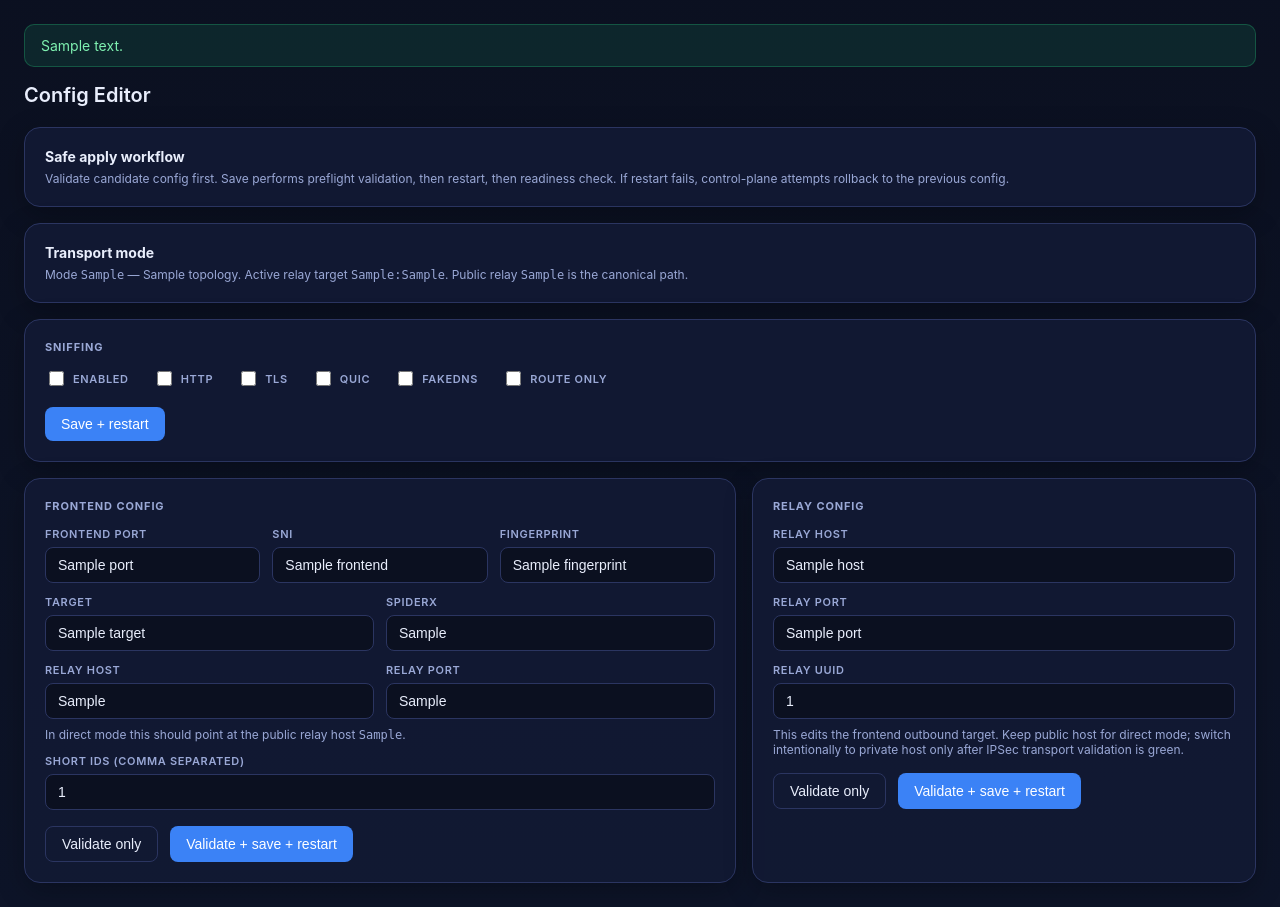
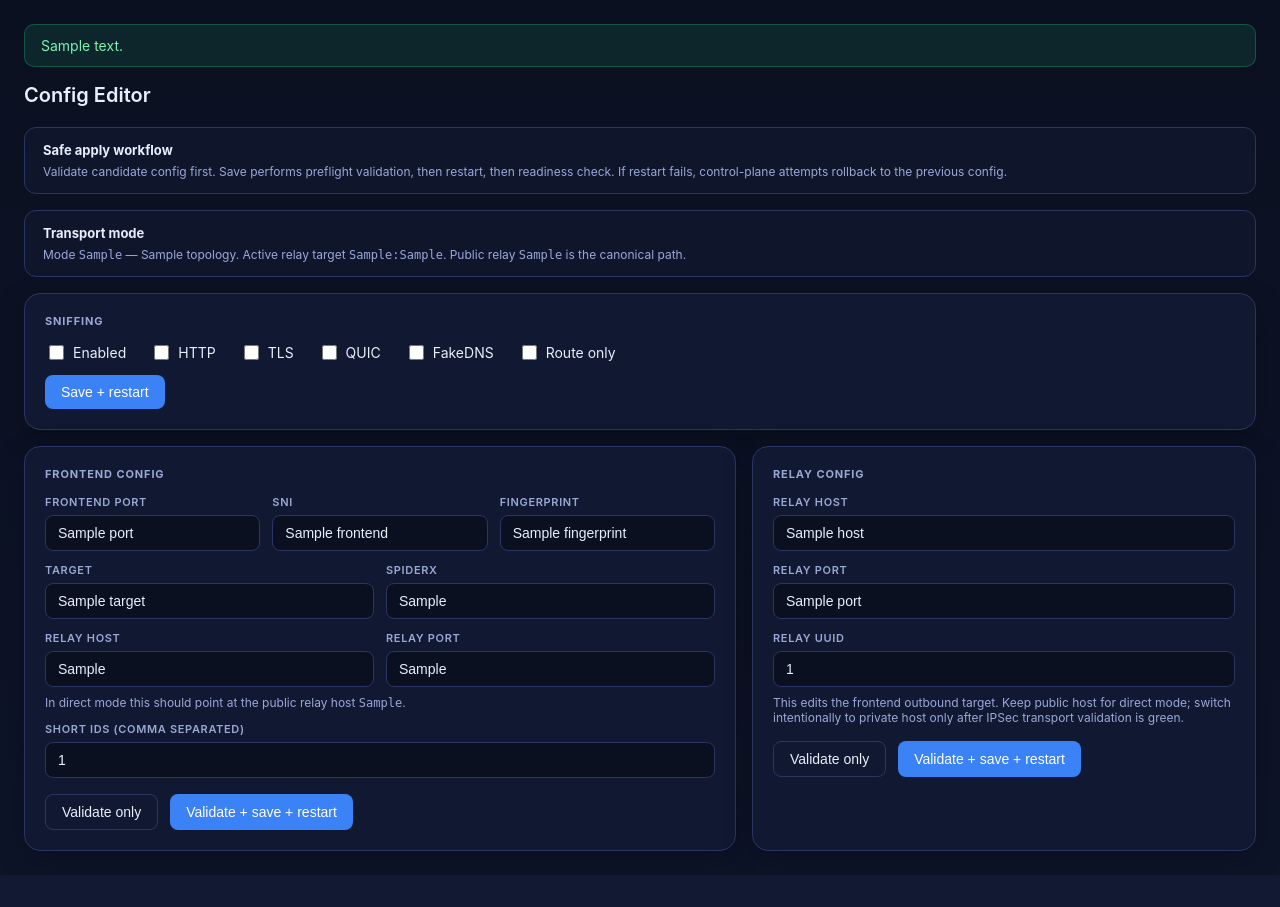
Before and after one commit to whowho-agent/control-panel, a Python web app: template app/templates/config.html in a window 1280 px wide. Shown: the part 59-966 px from the top of the page. After the commit the page ends 934 px from the top, so only its background shows below. Run offline with Jinja, Linux system fonts and the light colour scheme; the template is opened without the code that fills it: most values are stand-ins (such as "Sample title", 1, 10 or a date in 2020).

Commit message:
feat: Phase 2 UI/UX — CSS utilities, component classes, inline style cleanup
- Add spacing utilities: mt-6/8/12/16, mb-4/6/16, mr-6, ml-auto
- Add layout utilities: flex, flex-wrap, items-center/end, gap-6/12/24, nowrap, font-600
- Add component classes: info-card, tab-btn/active, check-row, check-label, form-actions, node-label
- config.html: info-card for info blocks, check-row/check-label for sniffing, form-actions for button rows
- dashboard.html: node-label, mb-4/6, mt-12 replace inline styles
- clients.html: tab-btn for 1m/3m/5m, nowrap on td, ml-auto on counter, flex utilities on activity header

```diff
--- a/app/templates/base.html
+++ b/app/templates/base.html
@@ -52,6 +52,34 @@
     tbody tr:hover { background:rgba(255,255,255,.03); }
     code { font-size:12px; word-break:break-all; color:var(--muted); }
     a { color:var(--link); }
+    /* spacing */
+    .mt-6  { margin-top:6px; }
+    .mt-8  { margin-top:8px; }
+    .mt-12 { margin-top:12px; }
+    .mt-16 { margin-top:16px; }
+    .mb-4  { margin-bottom:4px; }
+    .mb-6  { margin-bottom:6px; }
+    .mb-16 { margin-bottom:16px; }
+    .mr-6  { margin-right:6px; }
+    .ml-auto { margin-left:auto; }
+    /* layout */
+    .flex        { display:flex; }
+    .flex-wrap   { flex-wrap:wrap; }
+    .items-center { align-items:center; }
+    .items-end   { align-items:flex-end; }
+    .gap-6  { gap:6px; }
+    .gap-12 { gap:12px; }
+    .gap-24 { gap:24px; }
+    .nowrap { white-space:nowrap; }
+    .font-600 { font-weight:600; }
+    /* components */
+    .info-card { background:rgba(18,25,51,.6); border:1px solid var(--line); border-radius:12px; padding:14px 18px; font-size:13px; }
+    .tab-btn { padding:4px 10px; font-size:12px; border-radius:6px; border:1px solid var(--line); background:transparent; color:var(--text); text-decoration:none; }
+    .tab-btn.active { background:var(--panel2); color:var(--link); }
+    .check-row { display:flex; gap:24px; flex-wrap:wrap; align-items:center; }
+    .check-label { display:flex; align-items:center; gap:6px; cursor:pointer; font-size:14px; font-weight:normal; color:var(--text); text-transform:none; letter-spacing:normal; margin-bottom:0; }
+    .form-actions { display:flex; gap:12px; margin-top:16px; }
+    .node-label { font-weight:600; margin:6px 0 8px; }
   </style>
 </head>
 <body>
--- a/app/templates/config.html
+++ b/app/templates/config.html
@@ -1,13 +1,13 @@
 {% extends 'base.html' %}
 {% block content %}
 <h1>Config Editor</h1>
-<div class="card" style="margin-bottom:16px;">
+<div class="info-card mb-16">
   <div><strong>Safe apply workflow</strong></div>
-  <div class="small" style="margin-top:6px;">Validate candidate config first. Save performs preflight validation, then restart, then readiness check. If restart fails, control-plane attempts rollback to the previous config.</div>
+  <div class="small mt-6">Validate candidate config first. Save performs preflight validation, then restart, then readiness check. If restart fails, control-plane attempts rollback to the previous config.</div>
 </div>
-<div class="card" style="margin-bottom:16px;">
+<div class="info-card mb-16">
   <div><strong>Transport mode</strong></div>
-  <div class="small" style="margin-top:6px;">
+  <div class="small mt-6">
     Mode <code>{{ topology.transport_mode }}</code> — {{ topology.transport_label }}.
     Active relay target <code>{{ topology.active_relay_host }}:{{ topology.active_relay_port }}</code>.
     {% if topology.ipsec_expected %}
@@ -17,36 +17,36 @@
     {% endif %}
   </div>
 </div>
-<div class="card" style="margin-bottom:16px;">
-  <h2 style="margin-top:0;">Sniffing</h2>
+<div class="card mb-16">
+  <h2>Sniffing</h2>
   <form method="post" action="/config/sniffing">
-    <div style="display:flex;gap:24px;flex-wrap:wrap;align-items:center;">
-      <label style="display:flex;align-items:center;gap:6px;cursor:pointer;">
+    <div class="check-row">
+      <label class="check-label">
         <input type="checkbox" name="sniffing_enabled" value="on" {% if sniffing.enabled %}checked{% endif %} />
         Enabled
       </label>
-      <label style="display:flex;align-items:center;gap:6px;cursor:pointer;">
+      <label class="check-label">
         <input type="checkbox" name="sniffing_http" value="on" {% if 'http' in sniffing.dest_override %}checked{% endif %} />
         HTTP
       </label>
-      <label style="display:flex;align-items:center;gap:6px;cursor:pointer;">
+      <label class="check-label">
         <input type="checkbox" name="sniffing_tls" value="on" {% if 'tls' in sniffing.dest_override %}checked{% endif %} />
         TLS
       </label>
-      <label style="display:flex;align-items:center;gap:6px;cursor:pointer;">
+      <label class="check-label">
         <input type="checkbox" name="sniffing_quic" value="on" {% if 'quic' in sniffing.dest_override %}checked{% endif %} />
         QUIC
       </label>
-      <label style="display:flex;align-items:center;gap:6px;cursor:pointer;">
+      <label class="check-label">
         <input type="checkbox" name="sniffing_fakedns" value="on" {% if 'fakedns' in sniffing.dest_override %}checked{% endif %} />
         FakeDNS
       </label>
-      <label style="display:flex;align-items:center;gap:6px;cursor:pointer;">
+      <label class="check-label">
         <input type="checkbox" name="sniffing_route_only" value="on" {% if sniffing.route_only %}checked{% endif %} />
         Route only
       </label>
     </div>
-    <div style="margin-top:12px;">
+    <div class="mt-12">
       <button type="submit">Save + restart</button>
     </div>
   </form>
@@ -69,7 +69,7 @@
           <input id="frontend_fp" name="frontend_fp" value="{{ frontend.fingerprint }}" />
         </div>
       </div>
-      <div style="display:grid;grid-template-columns:1fr 1fr;gap:12px;margin-top:12px;">
+      <div style="display:grid;grid-template-columns:1fr 1fr;gap:12px;" class="mt-12">
         <div>
           <label for="frontend_target">Target</label>
           <input id="frontend_target" name="frontend_target" value="{{ frontend.target }}" />
@@ -79,7 +79,7 @@
           <input id="frontend_spider" name="frontend_spider" value="{{ frontend.spider_x }}" />
         </div>
       </div>
-      <div style="display:grid;grid-template-columns:1fr 1fr;gap:12px;margin-top:12px;">
+      <div style="display:grid;grid-template-columns:1fr 1fr;gap:12px;" class="mt-12">
         <div>
           <label for="relay_host">Relay host</label>
           <input id="relay_host" name="relay_host" value="{{ frontend.relay_host }}" />
@@ -89,18 +89,18 @@
           <input id="relay_port" name="relay_port" value="{{ frontend.relay_port }}" />
         </div>
       </div>
-      <div class="small" style="margin-top:8px;">
+      <div class="small mt-8">
         {% if topology.ipsec_expected %}
           In IPSec mode this should normally point at the private relay host <code>{{ topology.relay_private_host or '-' }}</code> after transport validation and cutover.
         {% else %}
           In direct mode this should point at the public relay host <code>{{ topology.relay_public_host or '-' }}</code>.
         {% endif %}
       </div>
-      <div style="margin-top:12px;">
+      <div class="mt-12">
         <label for="frontend_shortids">Short IDs (comma separated)</label>
         <input id="frontend_shortids" name="frontend_shortids" value="{{ frontend.short_ids | join(',') }}" />
       </div>
-      <div style="margin-top:16px;display:flex;gap:12px;">
+      <div class="form-actions">
         <button class="secondary" type="submit" formaction="/config/frontend/validate">Validate only</button>
         <button type="submit">Validate + save + restart</button>
       </div>
@@ -113,16 +113,16 @@
         <label for="relay_public_host">Relay host</label>
         <input id="relay_public_host" name="relay_public_host" value="{{ relay.host }}" />
       </div>
-      <div style="margin-top:12px;">
+      <div class="mt-12">
         <label for="relay_listen_port">Relay port</label>
         <input id="relay_listen_port" name="relay_listen_port" value="{{ relay.port }}" />
       </div>
-      <div style="margin-top:12px;">
+      <div class="mt-12">
         <label for="relay_uuid">Relay UUID</label>
         <input id="relay_uuid" name="relay_uuid" value="{{ relay.uuid }}" />
       </div>
-      <div class="small" style="margin-top:8px;">This edits the frontend outbound target. Keep public host for direct mode; switch intentionally to private host only after IPSec transport validation is green.</div>
-      <div style="margin-top:16px;display:flex;gap:12px;">
+      <div class="small mt-8">This edits the frontend outbound target. Keep public host for direct mode; switch intentionally to private host only after IPSec transport validation is green.</div>
+      <div class="form-actions">
         <button class="secondary" type="submit" formaction="/config/relay/validate">Validate only</button>
         <button type="submit">Validate + save + restart</button>
       </div>
```
Also changed, not shown: app/templates/clients.html (+10 -10 lines), app/templates/dashboard.html (+18 -18 lines).
